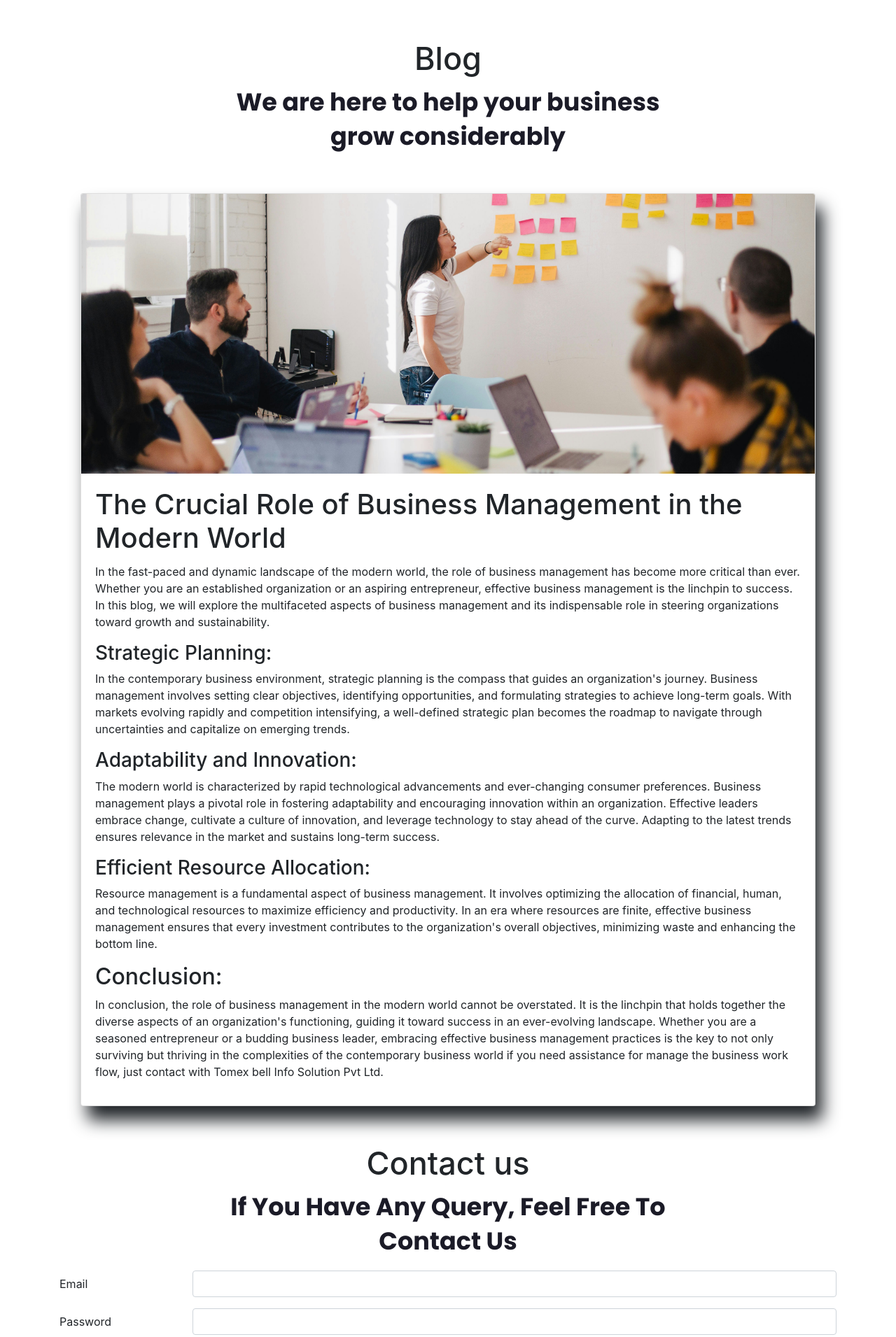
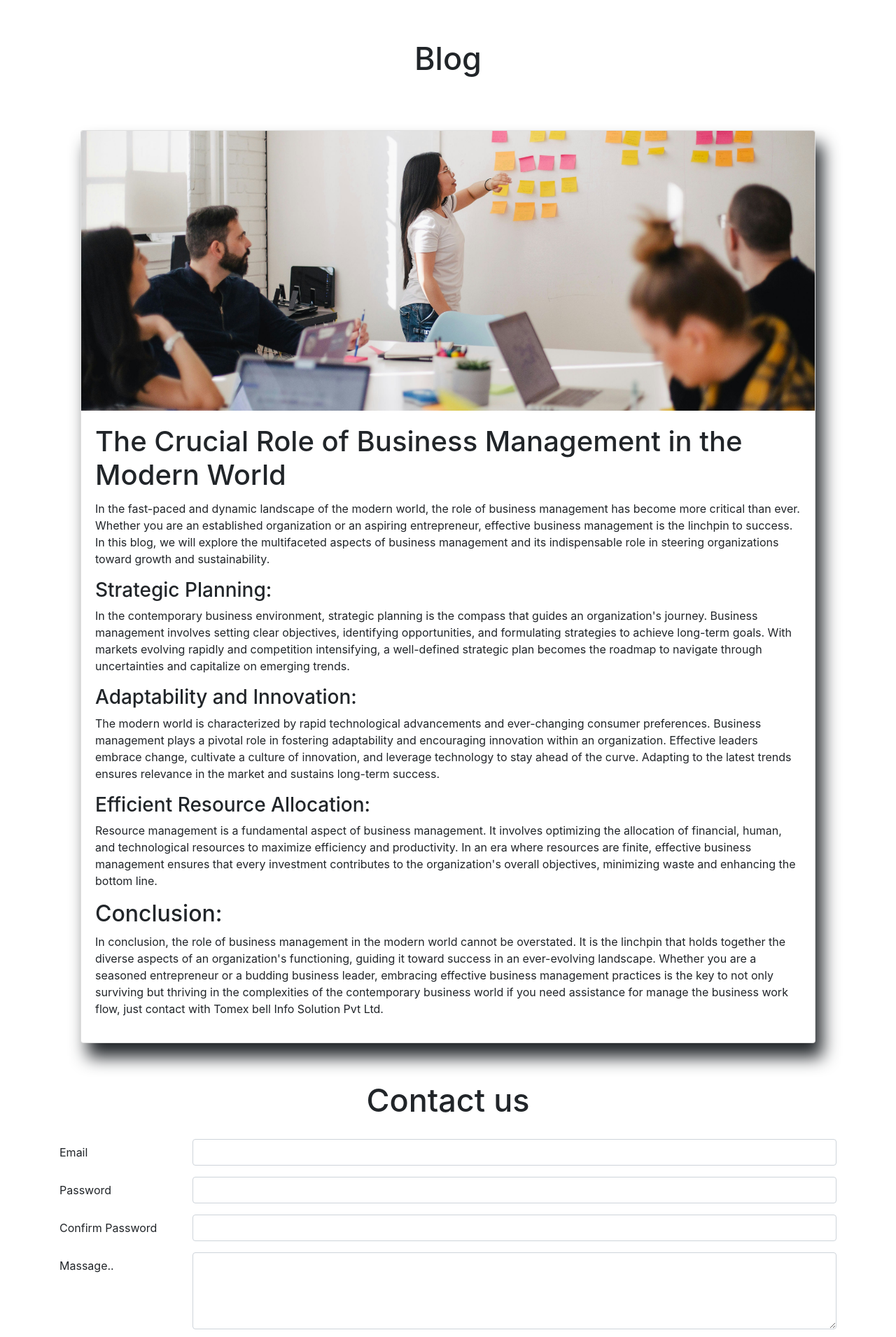
Before and after one commit to rsubhash7/webservice, a plain HTML site: page index.html in a window 1280 px wide. Shown: the part 1940-3851 px from the top of the page at 70% size. Drawn offline with nearby package versions, Linux system fonts and the light colour scheme.

Commit message:
Update index.html

```diff
--- a/index.html
+++ b/index.html
@@ -232,8 +232,6 @@
     <div class="container">
       <div class="about-us">
         <h2>Blog</h2>
-        <p>We are here to help your business</p>
-        <p>grow considerably</p>
 
     </div>
 
@@ -264,8 +262,6 @@
   <div class="container">
     <div class="about-us">
       <h2>Contact us</h2>
-      <p>If You Have Any Query, Feel Free To</p>
-      <p>Contact Us</p>
     </div>
 
 
```
